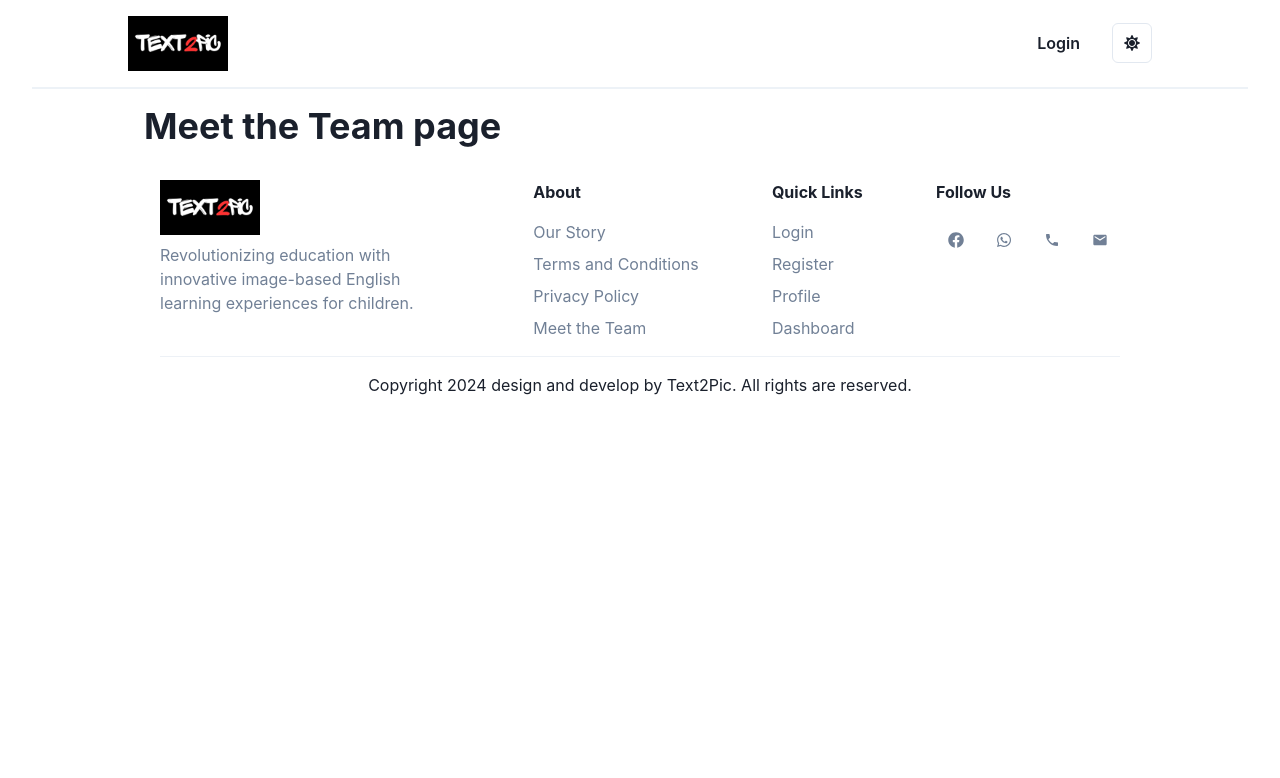
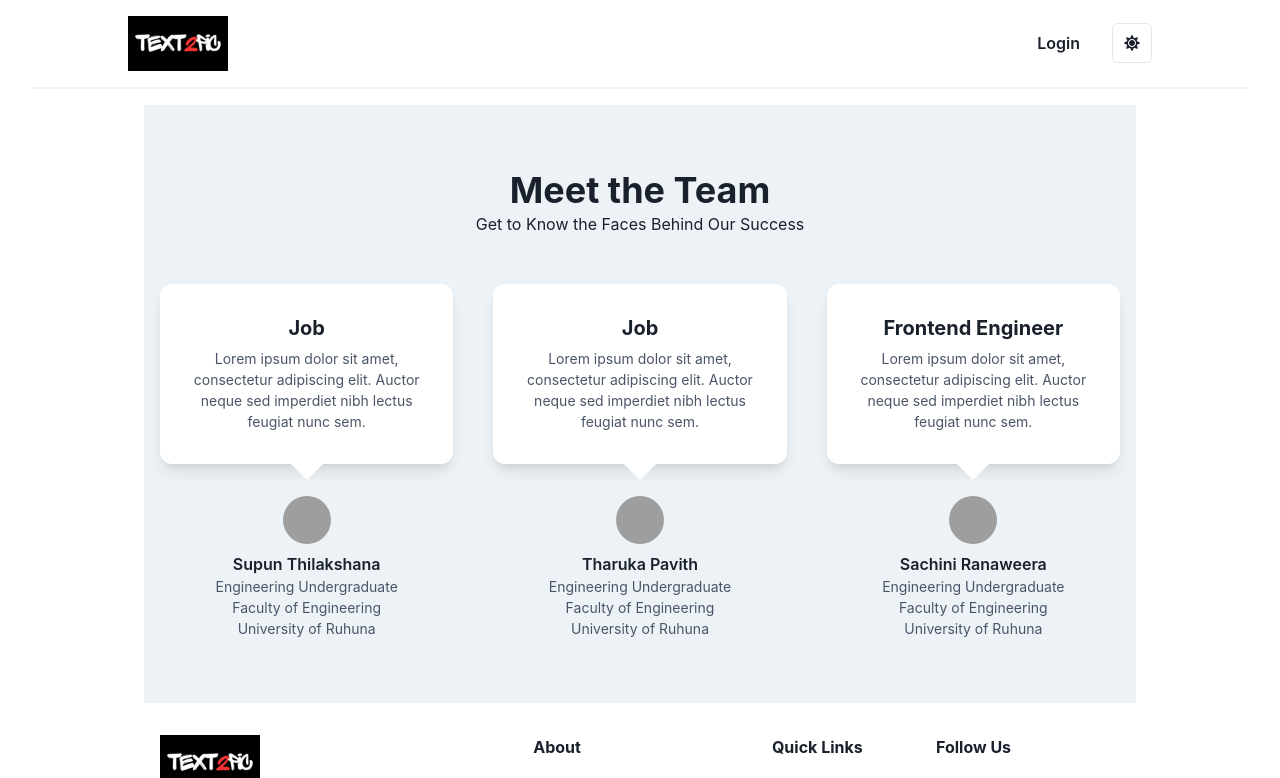
Before and after one commit to ranaweerasc65/Text2Pic_frontend, a React (Create React App) app: page /meet-the-team in a window 1280 px wide. Shown: the top 778 px of the page. Built offline with nearby package versions, Linux system fonts and the light colour scheme; no server answers; grey boxes are pictures that could not be loaded.

Commit message:
Meet the Team Page_v1.0

```diff
--- a/src/pages/MeetTheTeam.jsx
+++ b/src/pages/MeetTheTeam.jsx
@@ -1,25 +1,173 @@
+import { ReactNode } from 'react';
 import {
-    Badge,
-    chakra,
-    Code,
-    Heading,
-    List,
-    ListItem,
-    OrderedList,
-    Tag,
-    Text,
+  Box,
+  Flex,
+  Heading,
+  Text,
+  Stack,
+  Container,
+  Avatar,
+  useColorModeValue,
   } from '@chakra-ui/react'
   import React from 'react'
   import { Layout } from '../components/Layout'
   import { Link } from 'react-router-dom'
   import { useAuth } from '../contexts/AuthContext'
 
+  const Testimonial = ({ children }: { children: ReactNode }) => {
+    return <Box>{children}</Box>;
+  };
+
+  const TestimonialContent = ({ children }: { children: ReactNode }) => {
+    return (
+      <Stack
+        bg={useColorModeValue('white', 'gray.800')}
+        boxShadow={'lg'}
+        p={8}
+        rounded={'xl'}
+        align={'center'}
+        pos={'relative'}
+        _after={{
+          content: `""`,
+          w: 0,
+          h: 0,
+          borderLeft: 'solid transparent',
+          borderLeftWidth: 16,
+          borderRight: 'solid transparent',
+          borderRightWidth: 16,
+          borderTop: 'solid',
+          borderTopWidth: 16,
+          borderTopColor: useColorModeValue('white', 'gray.800'),
+          pos: 'absolute',
+          bottom: '-16px',
+          left: '50%',
+          transform: 'translateX(-50%)',
+        }}>
+        {children}
+      </Stack>
+    );
+  };
+
+  const TestimonialHeading = ({ children }: { children: ReactNode }) => {
+    return (
+      <Heading as={'h3'} fontSize={'xl'}>
+        {children}
+      </Heading>
+    );
+  };
+
+  const TestimonialText = ({ children }: { children: ReactNode }) => {
+    return (
+      <Text
+        textAlign={'center'}
+        color={useColorModeValue('gray.600', 'gray.400')}
+        fontSize={'sm'}>
+        {children}
+      </Text>
+    );
+  };
+
+  const TestimonialAvatar = ({
+    src,
+    name,
+    title,
+  }: {
+    src: string;
+    name: string;
+    title: string;
+  }) => {
+    return (
+      <Flex align={'center'} mt={8} direction={'column'}>
+        <Avatar src={src} alt={name} mb={2} />
+        <Stack spacing={-1} align={'center'}>
+          <Text fontWeight={600}>{name}</Text>
+          <Text fontSize={'sm'} color={useColorModeValue('gray.600', 'gray.400')}>
+            {title}
+          </Text>
+        </Stack>
+      </Flex>
+    );
+  };
+
   export default function MeetTheTeamPage() {
     const {currentUser}= useAuth()
     return (
       <Layout>
 
-        <Heading>Meet the Team page</Heading>
+
+
+        <Box bg={useColorModeValue('gray.100', 'gray.700')}>
+      <Container maxW={'7xl'} py={16} as={Stack} spacing={12}>
+        <Stack spacing={0} align={'center'}>
+          <Heading>Meet the Team</Heading>
+          <Text>Get to Know the Faces Behind Our Success</Text>
+        </Stack>
+        <Stack
+          direction={{ base: 'column', md: 'row' }}
+          spacing={{ base: 10, md: 4, lg: 10 }}>
+          <Testimonial>
+            <TestimonialContent>
+              <TestimonialHeading>Job</TestimonialHeading>
+              <TestimonialText>
+                Lorem ipsum dolor sit amet, consectetur adipiscing elit. Auctor
+                neque sed imperdiet nibh lectus feugiat nunc sem.
+              </TestimonialText>
+            </TestimonialContent>
+            <TestimonialAvatar
+              src={
+                'https://images.unsplash.com/photo-1586297135537-94bc9ba060aa?ixid=MXwxMjA3fDB8MHxwaG90by1wYWdlfHx8fGVufDB8fHw%3D&ixlib=rb-1.2.1&auto=format&fit=crop&w=100&q=80'
+              }
+              name={'Supun Thilakshana'}
+              title={
+                <div style={{ textAlign: 'center' }}>
+                  Engineering Undergraduate <br /> Faculty of Engineering <br/> University of Ruhuna
+                </div>
+              }
+            />
+          </Testimonial>
+          <Testimonial>
+            <TestimonialContent>
+              <TestimonialHeading>Job</TestimonialHeading>
+              <TestimonialText>
+                Lorem ipsum dolor sit amet, consectetur adipiscing elit. Auctor
+                neque sed imperdiet nibh lectus feugiat nunc sem.
+              </TestimonialText>
+            </TestimonialContent>
+            <TestimonialAvatar
+              src={
+                'https://images.unsplash.com/photo-1586297135537-94bc9ba060aa?ixid=MXwxMjA3fDB8MHxwaG90by1wYWdlfHx8fGVufDB8fHw%3D&ixlib=rb-1.2.1&auto=format&fit=crop&w=100&q=80'
+              }
+              name={'Tharuka Pavith'}
+              title={
+                <div style={{ textAlign: 'center' }}>
+                  Engineering Undergraduate <br /> Faculty of Engineering <br/> University of Ruhuna
+                </div>
+              }
+            />
+          </Testimonial>
+          <Testimonial>
+            <TestimonialContent>
+              <TestimonialHeading>Frontend Engineer</TestimonialHeading>
+              <TestimonialText>
+                Lorem ipsum dolor sit amet, consectetur adipiscing elit. Auctor
+                neque sed imperdiet nibh lectus feugiat nunc sem.
+              </TestimonialText>
+            </TestimonialContent>
+            <TestimonialAvatar
+              src={
+                'https://images.unsplash.com/photo-1586297135537-94bc9ba060aa?ixid=MXwxMjA3fDB8MHxwaG90by1wYWdlfHx8fGVufDB8fHw%3D&ixlib=rb-1.2.1&auto=format&fit=crop&w=100&q=80'
+              }
+              name={'Sachini Ranaweera'}
+              title={
+                <div style={{ textAlign: 'center' }}>
+                  Engineering Undergraduate <br /> Faculty of Engineering <br/> University of Ruhuna
+                </div>
+              }
+            />
+          </Testimonial>
+        </Stack>
+      </Container>
+    </Box>
 
 
 
```
